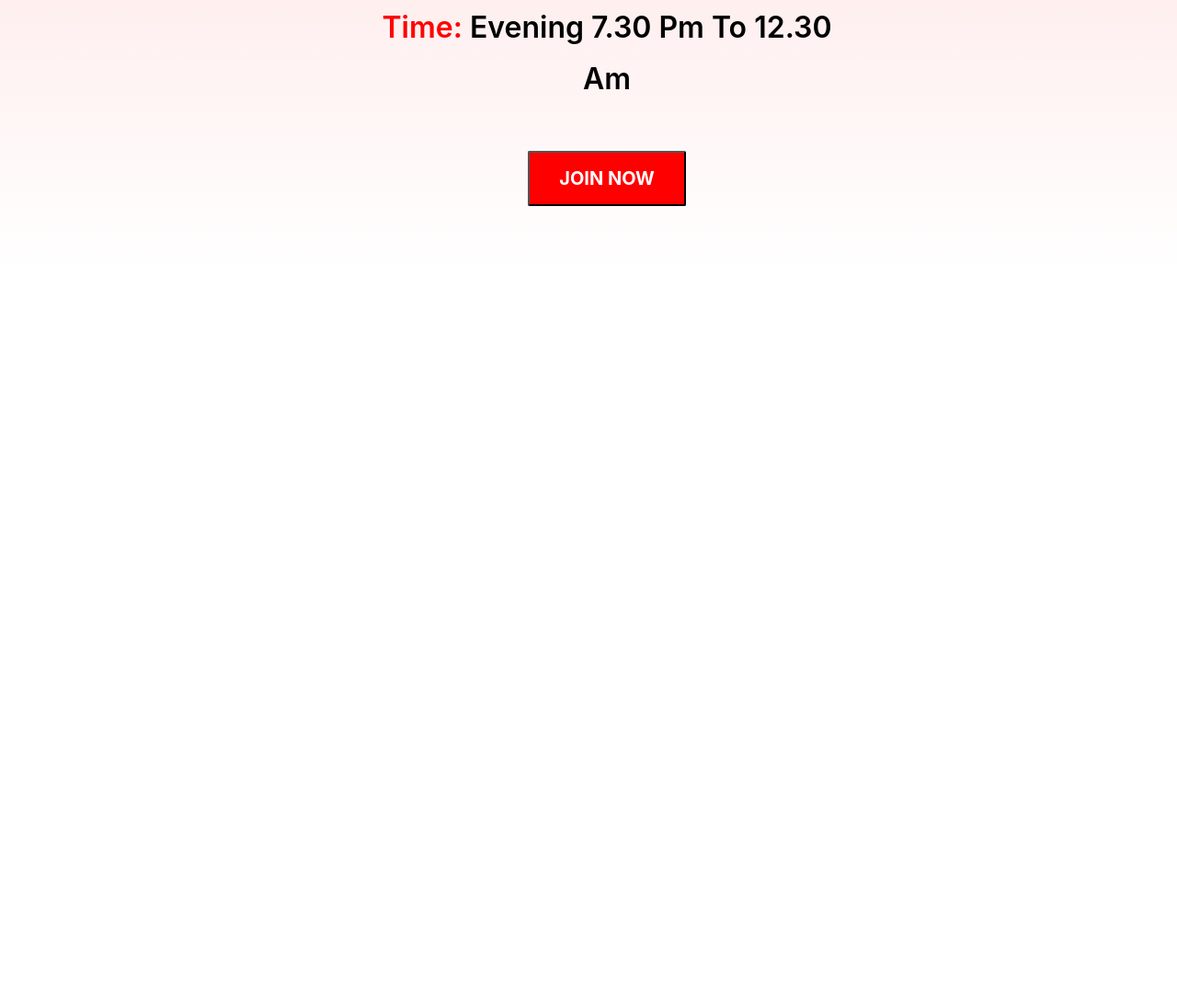
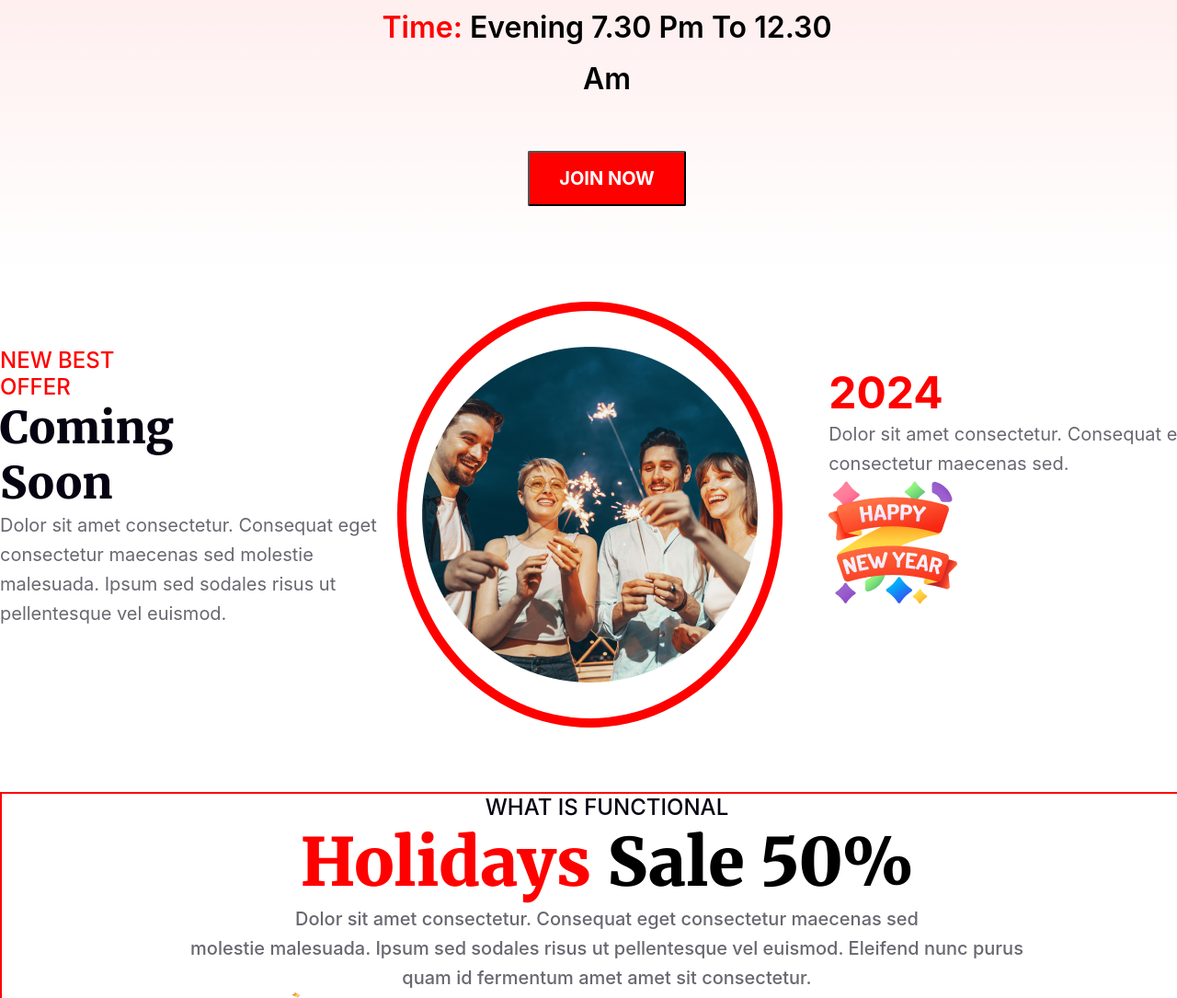
Before and after one commit to Roman9909/new-year-Project, a plain HTML site: page index.html in a window 1280 px wide. Shown: the part 2604-3689 px from the top of the page at 92% size. Before the commit the page ends 2902 px from the top, so only its background shows below. Drawn offline with Linux system fonts and the light colour scheme.

Commit message:
box practice

```diff
--- a/index.html
+++ b/index.html
@@ -59,6 +59,61 @@
             </div>
 
         </section>
+        <section class="happy-new-year-offer">
+            <div class="left-side-offer">
+                <h3>NEW BEST OFFER</h3>
+                <h1>Coming Soon</h1>
+                <p>
+                    Dolor sit amet consectetur. Consequat eget consectetur maecenas sed molestie malesuada. Ipsum sed sodales risus ut pellentesque vel euismod.
+                </p>
+            </div>
+            <div class="mid-side-offer">
+                <img src="asset/images/Ellipse 1.png" alt="">
+            </div>
+            <div class="right-side-offer">
+                <h1>2024</h1>
+                <p>
+                    Dolor sit amet consectetur. Consequat eget consectetur maecenas sed.
+                </p>
+                <img src="asset/images/Group 96.png" alt="">
+            </div>
+        </section>
+        <section class="holidays-sales">
+            <div class="holidays-sales-text">
+                <h3>WHAT IS FUNCTIONAL</h3>
+                <h1><span style="color: red;">Holidays</span> Sale 50%</h1>
+                <p>
+                    Dolor sit amet consectetur. Consequat eget consectetur maecenas sed <br>molestie malesuada. Ipsum sed sodales risus ut pellentesque vel euismod. Eleifend nunc purus quam id fermentum amet amet sit consectetur.
+                </p>
+
+            </div>
+            <div class="red-box-conatainer">
+
+             </div>
+             <div class="red-box-img">
+                <img src="asset/images/Group 75.png" alt="">
+                <img id="img2-box" src="asset/images/Group 44.png" alt="">
+            </div>
+            <section class="shoping">
+                <div>
+                    <h4>THE BEST GIFTS</h4>
+                    <h1>Our Awesome Portfolio</h1>
+                    <p>Dolor sit amet consectetur. Consequat eget consectetur maecenas sed molestie malesuada. <br> Ipsum sed sodales risus ut pellentesque vel euismod. </p>
+                </div>
+                <div class="shoping-pic">
+                    <img src="asset/images/Rectangle 3.png" alt="">
+                    <img src="asset/images/Rectangle 4.png" alt="">
+                    <img src="asset/images/Rectangle 5.png" alt="">
+                    <img src="asset/images/Rectangle 6.png" alt="">
+                    <img src="asset/images/Rectangle 7.png" alt="">
+                    <img src="asset/images/Rectangle 8.png" alt="">
+                </div>
+
+
+            </section>
+
+
+        </section>
     </main>
     <footer></footer>
 </body>
--- a/style.css
+++ b/style.css
@@ -223,3 +223,209 @@ border-radius: 2px;
 .btn-container{
     margin-top: 50px;
 }
+
+/* happy new year offer style  */
+
+.happy-new-year-offer{
+    width: 1320px;
+    height: 463px;
+    /* border: 2px solid red; */
+    margin: 0 auto;
+    display: flex;
+}
+.left-side-offer{
+    width: 34%;
+    height: 100%;
+    /* border: 2px solid green; */
+    display: flex;
+    flex-direction: column;
+    justify-content: center;
+    align-items: center;
+}
+.left-side-offer h3{
+color: rgb(255, 0, 0);
+font-family: Inter;
+font-size: 24px;
+font-weight: 500;
+line-height: 29px;
+letter-spacing: 0%;
+text-align:left;
+margin-right: 230px;
+}
+
+.left-side-offer h1{
+color: rgb(7, 2, 17);
+font-family: Merriweather;
+font-size: 48px;
+font-weight: 900;
+line-height: 60px;
+letter-spacing: 0%;
+text-align: left;
+text-transform: capitalize;
+margin-right: 150px;
+
+}
+
+.left-side-offer p{
+color: rgba(7, 2, 17, 0.6);
+font-family: Inter;
+font-size: 20px;
+font-weight: 400;
+line-height: 32px;
+letter-spacing: 0%;
+text-align: left;
+}
+
+.mid-side-offer{
+    width: 33%;
+    height: 100%;
+    /* border: 2px solid green; */
+    box-sizing: border-box;
+    border: 10px solid rgb(255, 0, 0);
+    display: flex;
+    flex-direction: column;
+    justify-content: center;
+    align-items: center;
+    border-radius: 50% 50%;
+    margin-top: 30px;
+
+
+}
+.right-side-offer{
+    width: 33%;
+    height: 100%;
+    margin-left: 50px;
+    padding-top: 100px;
+}
+.right-side-offer h1{
+color: rgb(255, 0, 0);
+font-family: Inter;
+font-size: 48px;
+font-weight: 700;
+line-height: 58px;
+letter-spacing: 0%;
+text-align: left;
+}
+.right-side-offer p{
+color: rgba(7, 2, 17, 0.6);
+font-family: Inter;
+font-size: 20px;
+font-weight: 400;
+line-height: 32px;
+letter-spacing: 0%;
+text-align: left;
+}
+
+/* holidays sales style */
+.holidays-sales{
+width: 1320px;
+height: 986.07px;
+border: 2px solid red;
+margin: 100px auto;
+position: relative;
+}
+.holidays-sales-text{
+    display: flex;
+    flex-direction: column;
+    justify-content: center;
+    align-items: center;
+
+}
+.holidays-sales-text h3{
+color: rgb(7, 2, 17);
+font-family: Inter;
+font-size: 24px;
+font-weight: 500;
+line-height: 29px;
+letter-spacing: 0%;
+text-align: left;
+}
+.holidays-sales-text h1{
+font-family: Merriweather;
+font-size: 72px;
+font-weight: 900;
+line-height: 91px;
+letter-spacing: 0%;
+text-align: center;
+color: black;
+}
+.holidays-sales-text p{
+color: rgba(7, 2, 17, 0.6);
+font-family: Inter;
+font-size: 20px;
+font-weight: 500;
+line-height: 32px;
+letter-spacing: 0%;
+text-align: center;
+margin-left: 200px;
+margin-right: 200px;
+}
+
+/* red box shape style */
+.red-box-conatainer{
+width: 1320px;
+height: 229px;
+background-color: red;
+position: absolute;
+top: 77%;
+
+
+}
+.red-box-img{
+
+    position: relative;
+    z-index: 1;
+    display: flex;
+
+}
+#img2-box{
+    width: 300px;
+    height: 300px;
+    margin-top: 150px;
+    margin-left: 150px;
+}
+
+/* shoping cart style */
+
+.shoping{
+    width: 1320px;
+    height: 1163px;
+
+    margin: 0 auto;
+    margin-top: 130px;
+}
+.shoping h4{
+color: rgb(255, 0, 0);
+font-family: Inter;
+font-size: 24px;
+font-weight: 500;
+line-height: 29px;
+letter-spacing: 0%;
+text-align: left;
+}
+.shoping h1{
+color: rgb(7, 2, 17);
+font-family: Merriweather;
+font-size: 48px;
+font-weight: 900;
+line-height: 60px;
+letter-spacing: 0%;
+text-align: left;
+text-transform: capitalize;
+}
+.shoping p{
+color: rgba(7, 2, 17, 0.6);
+font-family: Inter;
+font-size: 20px;
+font-weight: 400;
+line-height: 32px;
+letter-spacing: 0%;
+text-align: left;
+}
+/* shoping picture design */
+
+.shoping-pic{
+    margin-top: 20px;
+
+    justify-content: space-around;
+}
```
